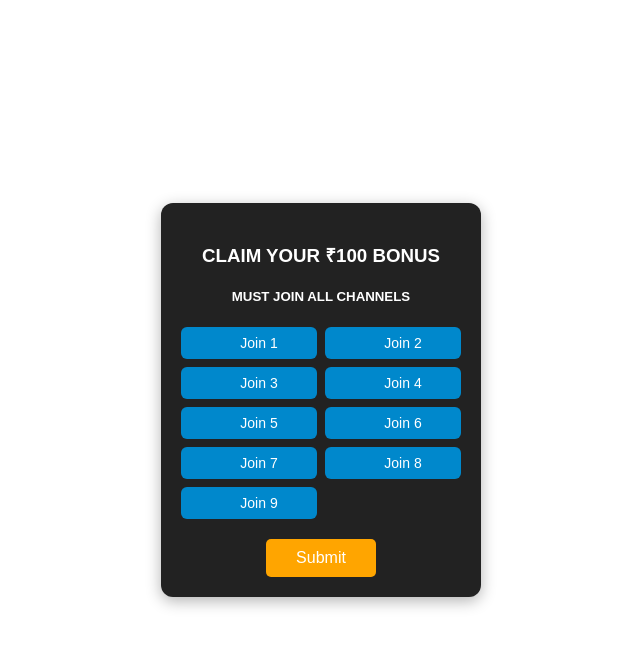
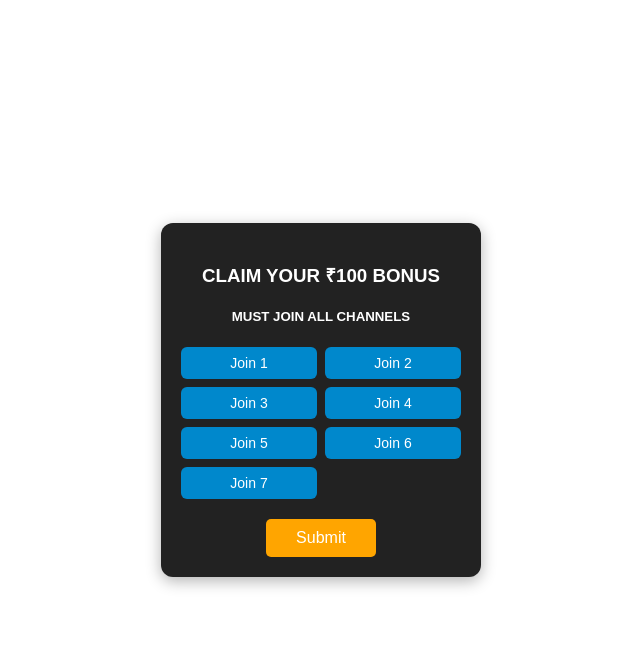
Before and after one commit to Aimbot1122op/abhi, a plain HTML site: page index.html in a window 1280 px wide. Both pictures are taken after a click on the button "Claim". Shown: the whole page, without its empty margins (319-959 px from the left). Drawn offline with Linux system fonts and the light colour scheme.

Commit message:
index.html

```diff
--- a/index.html
+++ b/index.html
@@ -87,11 +87,6 @@
     justify-content: center;
     gap: 6px;
   }
-  .telegram-btn svg {
-    width: 14px;
-    height: 14px;
-    fill: white;
-  }
   @keyframes fadeIn {
     from { opacity: 0; transform: scale(.9); }
     to { opacity: 1; transform: scale(1); }
@@ -114,45 +109,16 @@
     <h5>MUST JOIN ALL CHANNELS</h5>
 
     <div class="telegram-grid">
-        <a href="https://t.me/+1OSgIyaEUoZlN2Y1" target="_blank" class="telegram-btn">
-            <svg viewBox="0 0 24 24"><path d="M9.9999 15.2..."/></svg>
-            Join 1
-        </a>
-        <a href="https://t.me/DaddyLootsOfficial" target="_blank" class="telegram-btn">
-            <svg viewBox="0 0 24 24"><path d="M9.9999 15.2..."/></svg>
-            Join 2
-        </a>
-        <a href="https://t.me/+tpe1IhxHefJhYmQ1" target="_blank" class="telegram-btn">
-            <svg viewBox="0 0 24 24"><path d="M9.9999 15.2..."/></svg>
-            Join 3
-        </a>
-        <a href="https://t.me/+QM8iTVhyiWgzMGY1" target="_blank" class="telegram-btn">
-            <svg viewBox="0 0 24 24"><path d="M9.9999 15.2..."/></svg>
-            Join 4
-        </a>
-        <a href="https://t.me/+xDNui7nXGA02MTdl" target="_blank" class="telegram-btn">
-            <svg viewBox="0 0 24 24"><path d="M9.9999 15.2..."/></svg>
-            Join 5
-        </a>
-        <a href="https://t.me/+zQQBA2VHbDY3YzM9" target="_blank" class="telegram-btn">
-            <svg viewBox="0 0 24 24"><path d="M9.9999 15.2..."/></svg>
-            Join 6
-        </a>
-        <a href="https://t.me/+L5B8Hnh5a0s1YTNl" target="_blank" class="telegram-btn">
-            <svg viewBox="0 0 24 24"><path d="M9.9999 15.2..."/></svg>
-            Join 7
-        </a>
-        <a href="https://t.me/+Dyzx-vBRYvA1YTQ1" target="_blank" class="telegram-btn">
-            <svg viewBox="0 0 24 24"><path d="M9.9999 15.2..."/></svg>
-            Join 8
-        </a>
-        <a href="https://t.me/+f37LD2SpZNowYjQ1" target="_blank" class="telegram-btn">
-            <svg viewBox="0 0 24 24"><path d="M9.9999 15.2..."/></svg>
-            Join 9
-        </a>
+        <a href="https://t.me/+1OSgIyaEUoZlN2Y1" target="_blank" class="telegram-btn">Join 1</a>
+        <a href="https://t.me/DaddyLootsOfficial" target="_blank" class="telegram-btn">Join 2</a>
+        <a href="https://t.me/+tpe1IhxHefJhYmQ1" target="_blank" class="telegram-btn">Join 3</a>
+        <a href="https://t.me/+QM8iTVhyiWgzMGY1" target="_blank" class="telegram-btn">Join 4</a>
+        <a href="https://t.me/+xDNui7nXGA02MTdl" target="_blank" class="telegram-btn">Join 5</a>
+        <a href="https://t.me/+zQQBA2VHbDY3YzM9" target="_blank" class="telegram-btn">Join 6</a>
+        <a href="https://t.me/+f37LD2SpZNowYjQ1" target="_blank" class="telegram-btn">Join 7</a>
     </div>
 
-    <!-- Submit button redirects to 9th link -->
+    <!-- Submit button redirects to given link -->
     <button onclick="redirectToTelegram()">Submit</button>
 </div>
 
@@ -165,7 +131,7 @@ function showForm() {
     document.getElementById('formContainer').style.display = 'block';
 }
 function redirectToTelegram() {
-    window.location.href = "https://t.me/+f37LD2SpZNowYjQ1";
+    window.location.href = "https://t.me/+L5B8Hnh5a0s1YTNl";
 }
 </script>
 </body>
```
